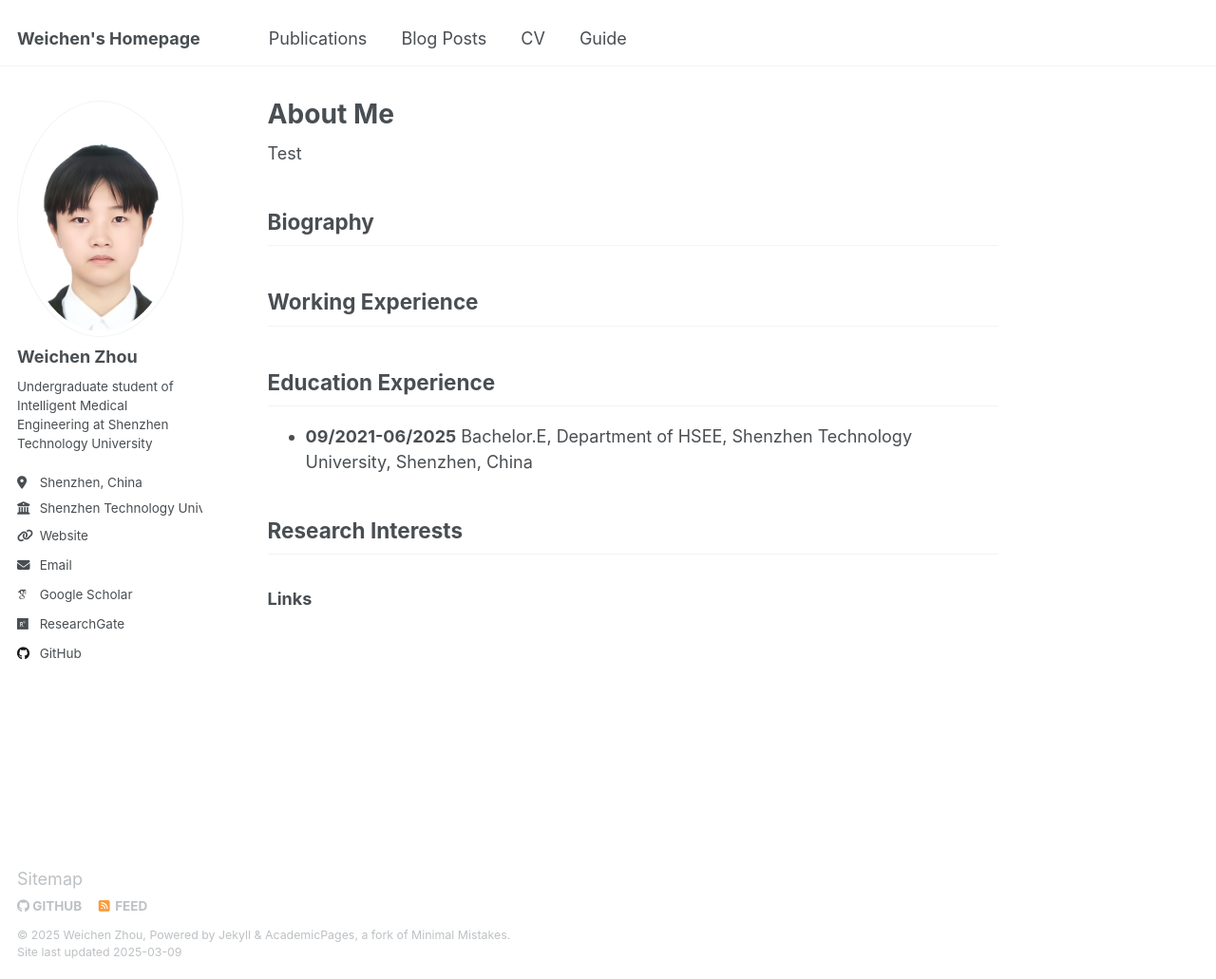
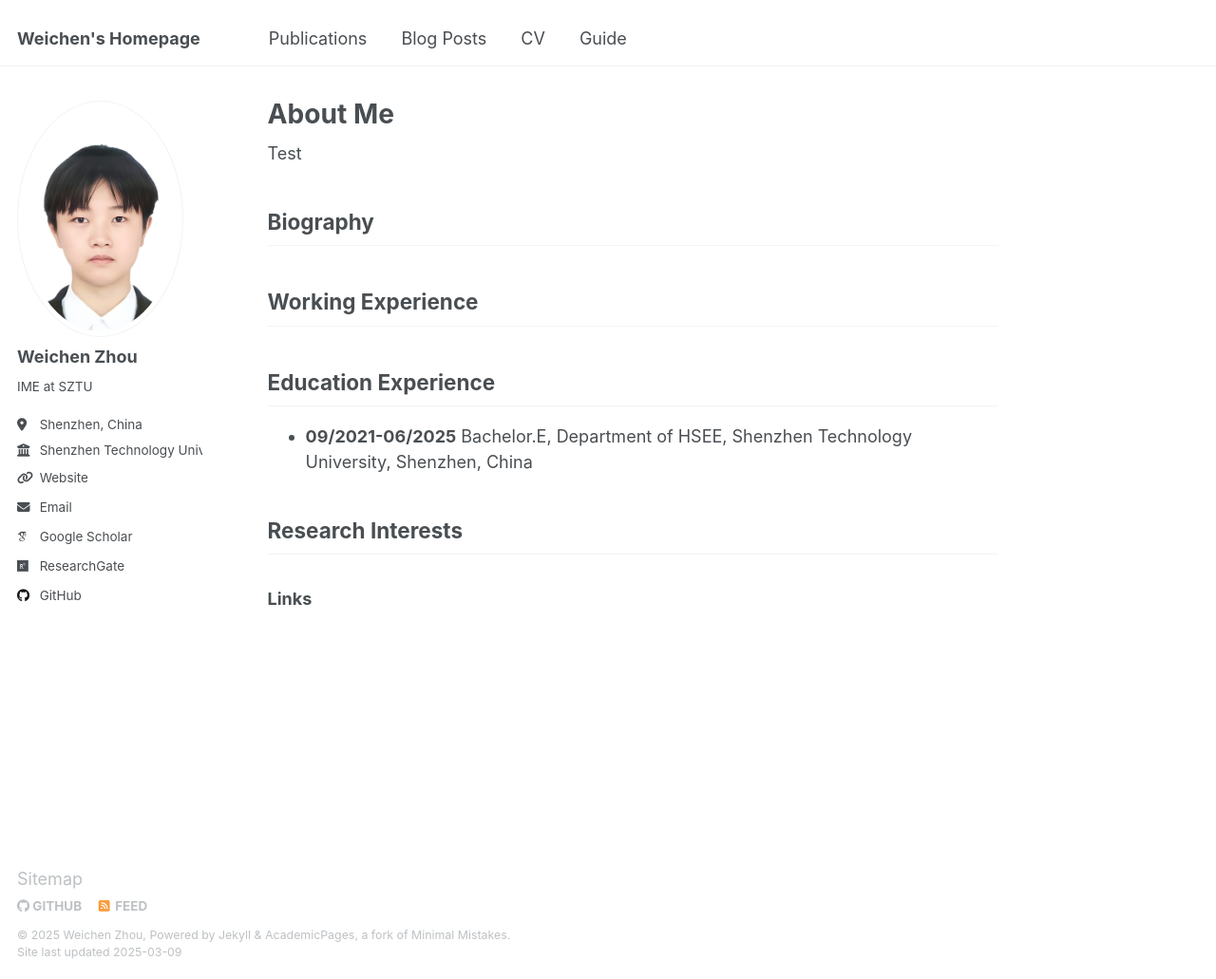
Before and after one commit to WEIC-7/WEIC-7.github.io, a Jekyll site: the page built from _pages/about.md, in a window 1280 px wide and 1031 px high. Shown: the whole window at 95% size. Built offline with Jekyll 4.4.1, drawn with Linux system fonts in a browser that asks for light colours; some web fonts are replaced.

Commit message:
Update _config.yml

```diff
--- a/_config.yml
+++ b/_config.yml
@@ -23,7 +23,7 @@ author:
   avatar           : "sztu.jpg"
   name             : "Weichen Zhou"
   pronouns         : # example: "she/her"
-  bio              : "Undergraduate student of Intelligent Medical Engineering at Shenzhen Technology University"
+  bio              : "IME at SZTU"
   location         : "Shenzhen, China"
   employer         : "Shenzhen Technology University"
   uri              : "https://weic-7.github.io"
```
